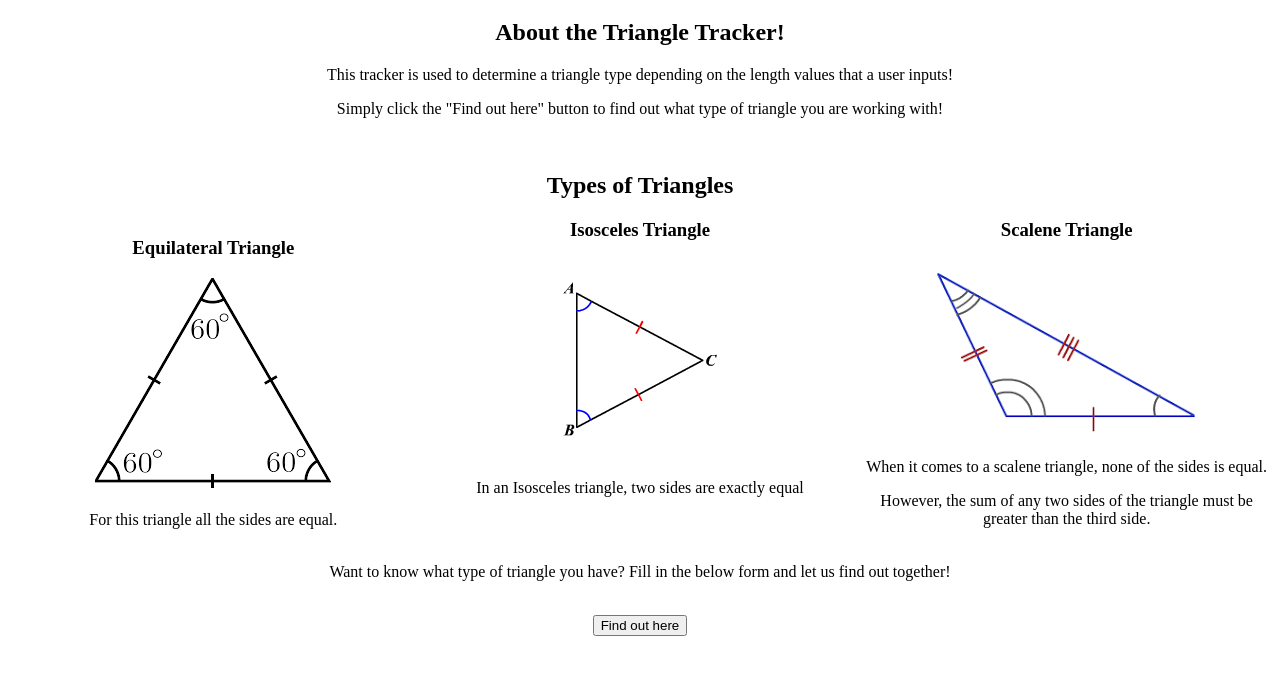
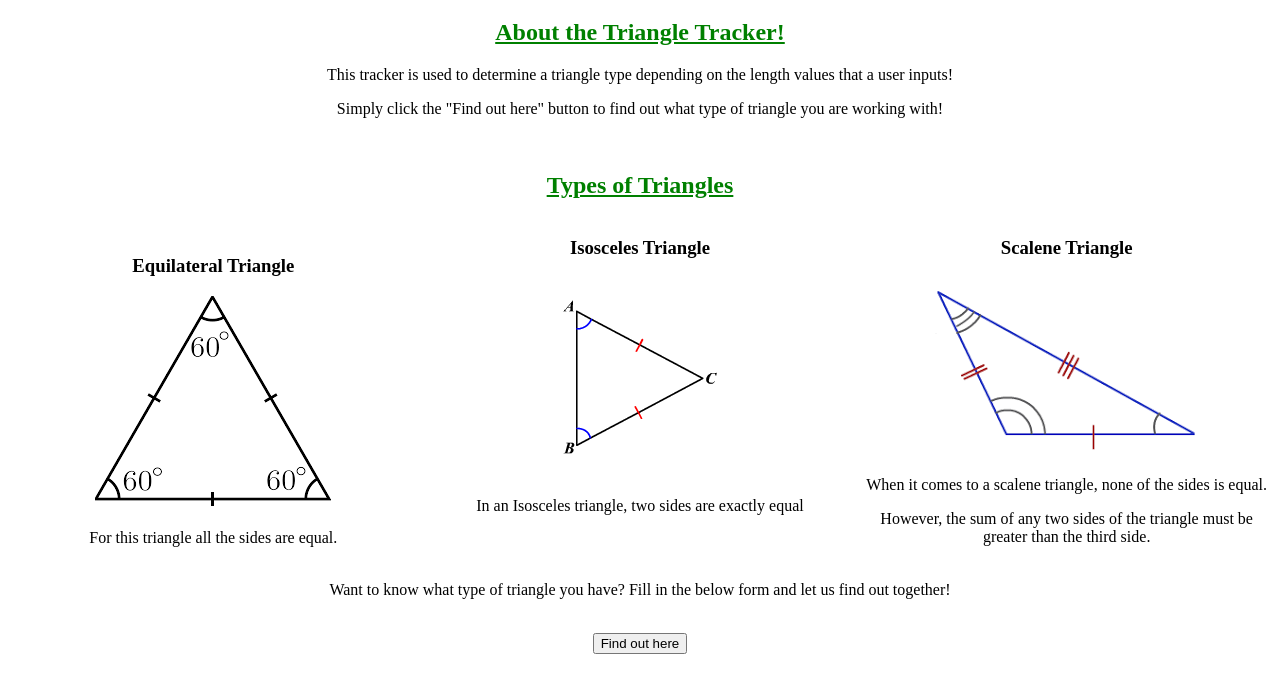
Before and after one commit to lizKimita/Triangle-Tracker, a plain HTML site: page index.html in a window 1280 px wide. Shown: the part 61-754 px from the top of the page. Drawn offline with Linux system fonts and the light colour scheme.

Commit message:
adding heading color change to green

```diff
--- a/css/styles.css
+++ b/css/styles.css
@@ -7,5 +7,13 @@
 }
 .boxed {
   border-color: black;
+}
+.button {
+  background-color: green;
 
 }
+h2 {
+  text-decoration-line: underline;
+  color: green;
+
+}
```
Also changed, not shown: index.html (+1 -0 lines).
